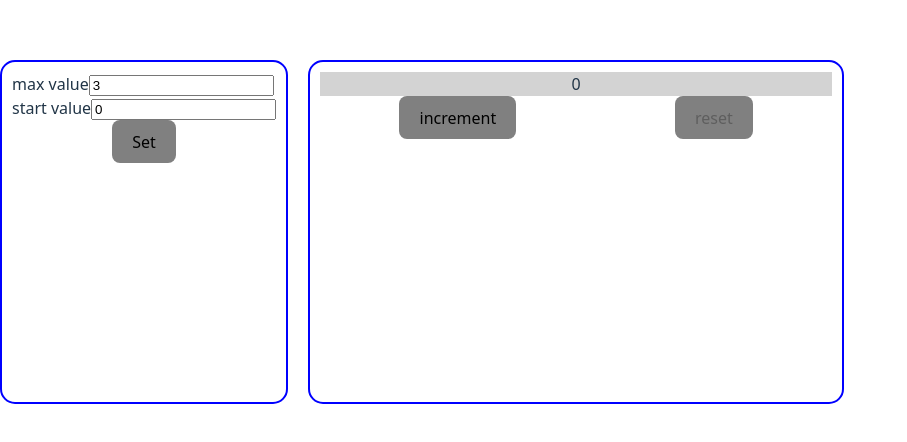
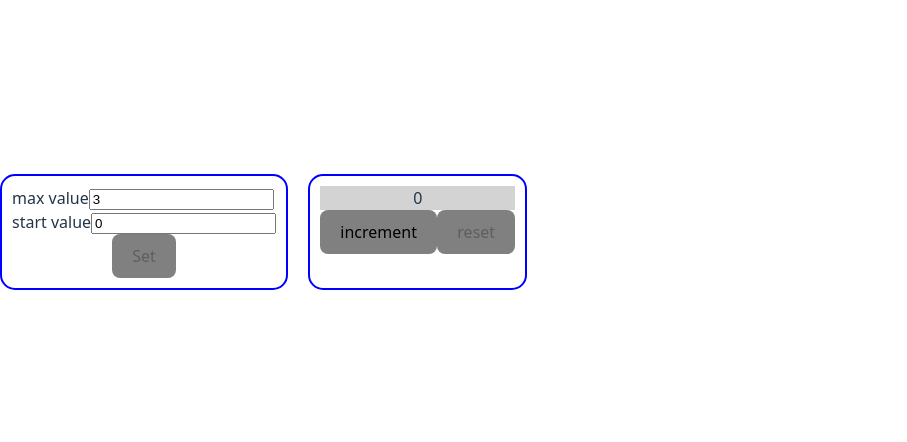
Before and after one commit to VanoKi/Counter2, a React (Vite) app in the folder counter2/: page / in a window 1280 px wide. Shown: the part 168-610 px from the top of the page, without its empty margins (0-907 px from the left). Built offline with nearby package versions, Linux system fonts and the light colour scheme.

Commit message:
feat: add disabled to set

```diff
--- a/counter2/src/App.css
+++ b/counter2/src/App.css
@@ -33,8 +33,8 @@
 }
 
 .counter-display {
-  min-width: 40vw;
-  min-height: 40vh;
+  /*min-width: 40vw;*/
+  /*min-height: 40vh;*/
 }
 
 .set-display {
--- a/counter2/src/components/setDisplay.tsx
+++ b/counter2/src/components/setDisplay.tsx
@@ -15,6 +15,8 @@ export const SetDisplay = (props: Props) => {
   const [tempMin, setTempMin] = useState(minVal)
   const [tempMax, setTempMax] = useState(maxVal)
 
+  const isChanged = tempMin !== minVal || tempMax !== maxVal
+
   const onSetHandler = () => {
     setMinVal(tempMin)
     setMaxVal(tempMax)
@@ -25,7 +27,7 @@ export const SetDisplay = (props: Props) => {
         <Input title={'max value'} value={tempMax} onChange={setTempMax}/>
         <Input title={'start value'} value={tempMin} onChange={setTempMin}/>
         <div className={'btn-wrap'}>
-          <Button title={'Set'} callBack={onSetHandler}/>
+          <Button title={'Set'} callBack={onSetHandler} disabled={!isChanged}/>
         </div>
       </div>
   );
```
